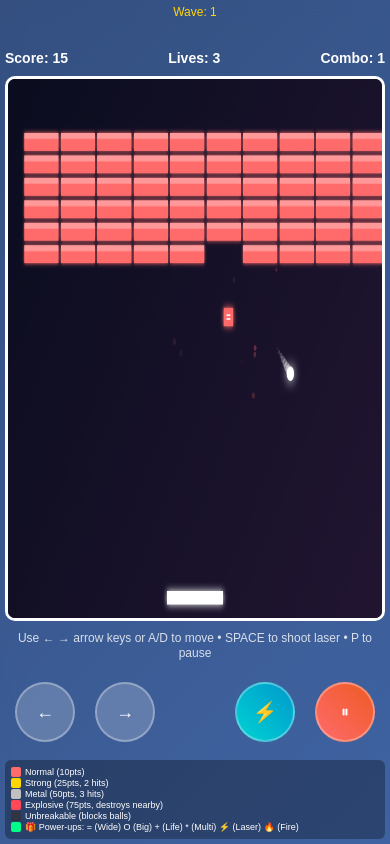
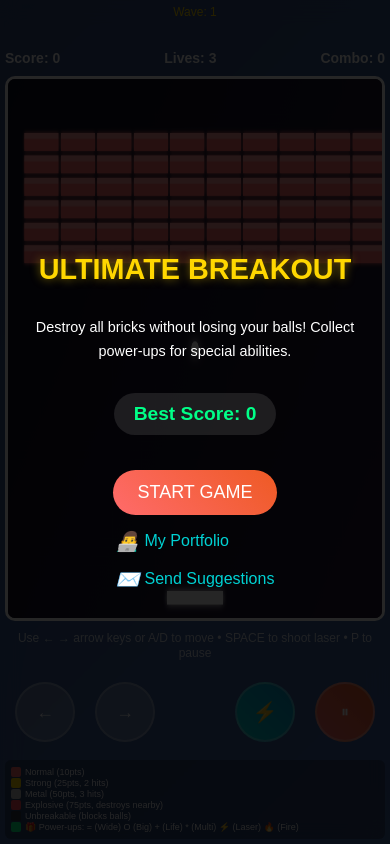
Before and after one commit to Hhhpraise/ultimate-breakout-game, a plain HTML site: page index.html in a window 390 px wide. Drawn offline with Linux system fonts and the light colour scheme; animation ran at ten frames a second.

Commit message:
Add start screen and best score tracking
Introduces a start screen overlay with game instructions, best score display, and links. Implements best score tracking using localStorage, displaying it on both the start and game over screens. Updates event handling for pause and laser actions to improve consistency and prevent actions when the game is not running.

```diff
--- a/index.html
+++ b/index.html
@@ -129,6 +129,8 @@
             text-align: center;
             display: none;
             z-index: 1000;
+            width: 80%;
+            max-width: 400px;
         }
 
         .btn {
@@ -211,6 +213,71 @@
             z-index: 999;
         }
 
+        .start-screen {
+            position: absolute;
+            top: 0;
+            left: 0;
+            right: 0;
+            bottom: 0;
+            background: rgba(0, 0, 0, 0.85);
+            display: flex;
+            flex-direction: column;
+            justify-content: center;
+            align-items: center;
+            z-index: 2000;
+            padding: 20px;
+            text-align: center;
+        }
+
+        .start-screen h1 {
+            font-size: 2.5rem;
+            margin-bottom: 20px;
+            color: #ffd700;
+            text-shadow: 0 0 10px rgba(255, 215, 0, 0.5);
+        }
+
+        .start-screen p {
+            margin: 10px 0;
+            max-width: 600px;
+            line-height: 1.6;
+        }
+
+        .best-score {
+            background: rgba(255, 255, 255, 0.1);
+            padding: 15px 30px;
+            border-radius: 50px;
+            margin: 20px 0;
+            font-size: 1.5rem;
+            font-weight: bold;
+            color: #00ff88;
+        }
+
+        .footer {
+            margin-top: 20px;
+            display: flex;
+            justify-content: center;
+            gap: 30px;
+        }
+
+        .footer a {
+            color: #00d2d3;
+            text-decoration: none;
+            font-size: 1rem;
+            display: flex;
+            align-items: center;
+            gap: 5px;
+            transition: all 0.3s;
+        }
+
+        .footer a:hover {
+            color: #ff6b6b;
+            transform: translateY(-2px);
+        }
+
+        .footer a i {
+            font-size: 1.2rem;
+        }
+
         /* Mobile-specific styles */
         @media (max-width: 768px) {
             .game-container {
@@ -249,6 +316,30 @@
             .pause-overlay {
                 font-size: 28px;
             }
+
+            .start-screen h1 {
+                font-size: 1.8rem;
+            }
+
+            .start-screen p {
+                font-size: 0.9rem;
+            }
+
+            .best-score {
+                font-size: 1.2rem;
+                padding: 10px 20px;
+            }
+
+            .footer {
+                flex-direction: column;
+                gap: 15px;
+                margin-top: 15px;
+            }
+
+            .btn {
+                padding: 12px 24px;
+                font-size: 18px;
+            }
         }
 
         @media (max-height: 600px) {
@@ -264,6 +355,24 @@
 </head>
 <body>
     <div class="game-container">
+        <div class="start-screen" id="startScreen">
+            <h1>ULTIMATE BREAKOUT</h1>
+            <p>Destroy all bricks without losing your balls! Collect power-ups for special abilities.</p>
+
+            <div class="best-score">Best Score: <span id="bestScore">0</span></div>
+
+            <button class="btn" id="startBtn">START GAME</button>
+
+            <div class="footer">
+                <a href="https://hhhpraise.github.io/portfolio/" target="_blank">
+                    <i>👨‍💻</i> My Portfolio
+                </a>
+                <a href="mailto:hhhpraise33@gmail.com">
+                    <i>✉️</i> Send Suggestions
+                </a>
+            </div>
+        </div>
+
         <div class="wave-indicator">Wave: <span id="wave">1</span></div>
         <div class="power-up-indicator" id="powerUpStatus"></div>
         <div class="ui">
@@ -323,6 +432,7 @@
             <p>Final Score: <span id="finalScore">0</span></p>
             <p>Wave Reached: <span id="finalWave">1</span></p>
             <p>Max Combo: <span id="maxCombo">0</span></p>
+            <p>Best Score: <span id="gameOverBestScore">0</span></p>
             <button class="btn" onclick="restartGame()">Play Again</button>
         </div>
     </div>
@@ -363,8 +473,16 @@
         const finalScoreElement = document.getElementById('finalScore');
         const finalWaveElement = document.getElementById('finalWave');
         const maxComboElement = document.getElementById('maxCombo');
+        const gameOverBestScoreElement = document.getElementById('gameOverBestScore');
         const comboDisplayElement = document.getElementById('comboDisplay');
         const pauseOverlay = document.getElementById('pauseOverlay');
+        const startScreen = document.getElementById('startScreen');
+        const startBtn = document.getElementById('startBtn');
+        const bestScoreElement = document.getElementById('bestScore');
+
+        // Load best score from localStorage
+        let bestScore = localStorage.getItem('breakoutBestScore') || 0;
+        bestScoreElement.textContent = bestScore;
 
         // Show/hide controls based on device
         if (isMobile) {
@@ -373,7 +491,7 @@
         }
 
         // Game state
-        let gameRunning = true;
+        let gameRunning = false;
         let gamePaused = false;
         let score = 0;
         let lives = 3;
@@ -583,8 +701,8 @@
                 shootLaser();
             });
 
-            // Pause button
-            pauseBtn.addEventListener('click', (e) => {
+            // Pause button - FIXED: using touchend for consistent behavior
+            pauseBtn.addEventListener('touchend', (e) => {
                 e.preventDefault();
                 togglePause();
             });
@@ -594,6 +712,8 @@
         }
 
         function togglePause() {
+            if (!gameRunning) return;
+
             gamePaused = !gamePaused;
             pauseOverlay.style.display = gamePaused ? 'flex' : 'none';
 
@@ -602,6 +722,15 @@
                 audioContext.resume();
             }
         }
+
+        function startGame() {
+            gameRunning = true;
+            startScreen.style.display = 'none';
+            restartGame();
+        }
+
+        // Start button event listener
+        startBtn.addEventListener('click', startGame);
 
         function createParticles(x, y, color, count = 10) {
             for (let i = 0; i < count; i++) {
@@ -645,7 +774,7 @@
         }
 
         function shootLaser() {
-            if (canShootLaser && laserCooldown <= 0) {
+            if (canShootLaser && laserCooldown <= 0 && gameRunning && !gamePaused) {
                 lasers.push({
                     x: paddle.x + paddle.width / 2 - 2,
                     y: paddle.y,
@@ -1298,8 +1427,16 @@
             finalScoreElement.textContent = score;
             finalWaveElement.textContent = wave;
             maxComboElement.textContent = maxCombo;
+            gameOverBestScoreElement.textContent = bestScore;
             gameOverDiv.style.display = 'block';
             playSound(150, 1, 'square');
+
+            // Update best score
+            if (score > bestScore) {
+                bestScore = score;
+                localStorage.setItem('breakoutBestScore', bestScore);
+                gameOverBestScoreElement.textContent = bestScore + " (New Record!)";
+            }
 
             // Final explosion effect
             for (let i = 0; i < 50; i++) {
```
